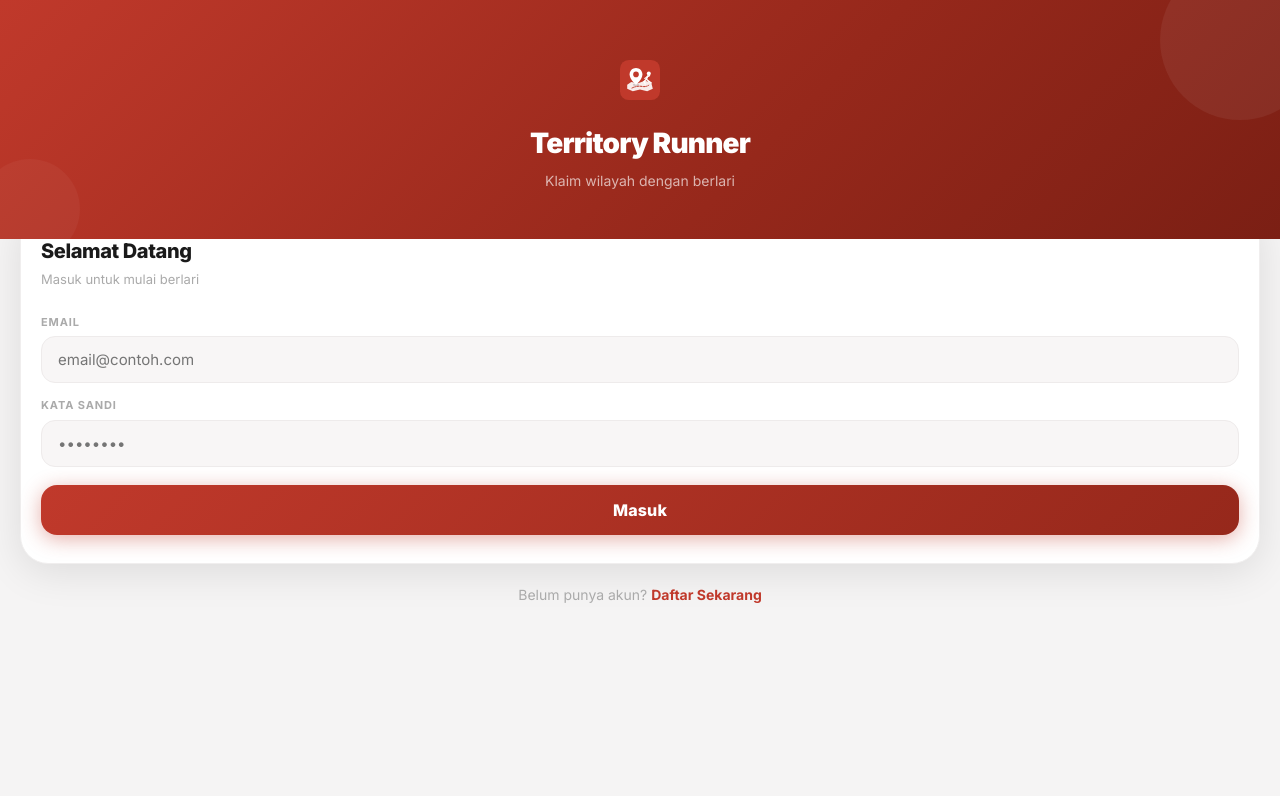
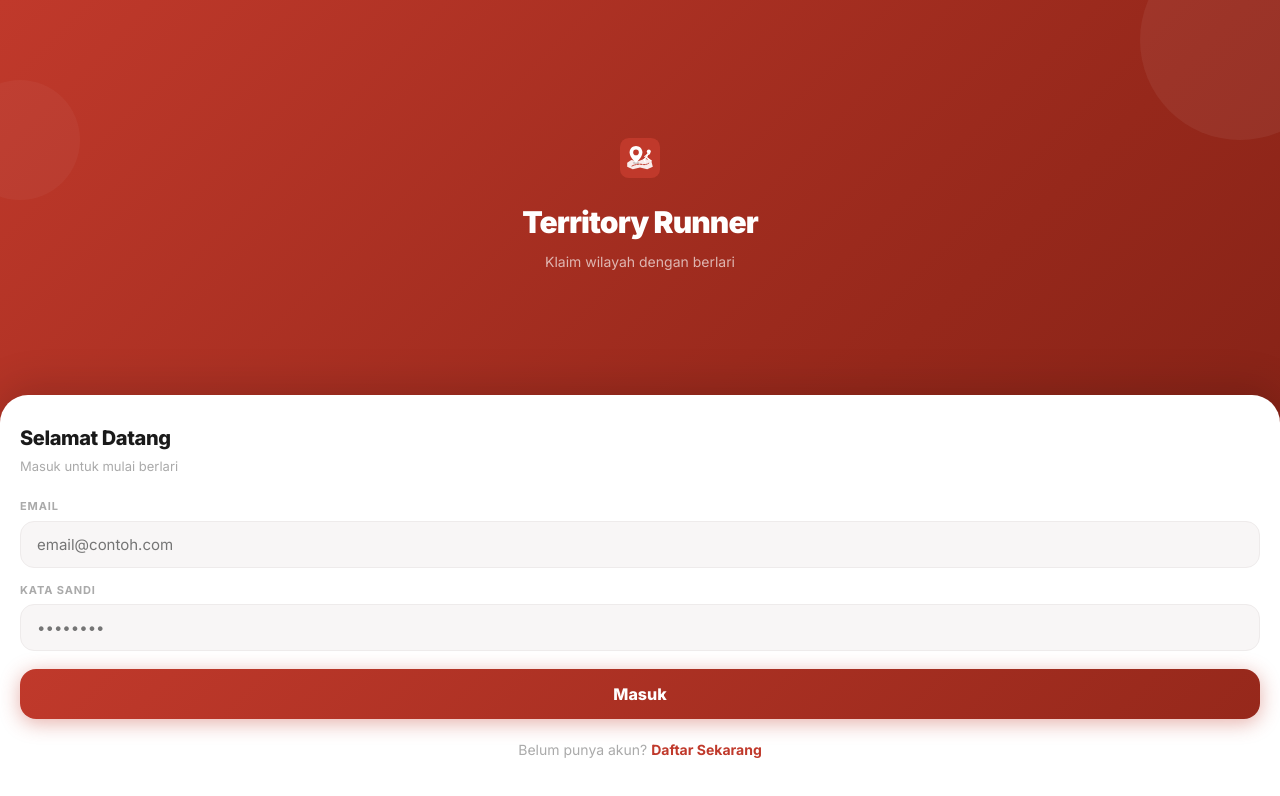
Before and after one commit to ihyaabrar/Territory-Jogger, a React (Vite) app: page / in a window 1280 px wide. Shown: the top 796 px of the page. Built offline with nearby package versions, Linux system fonts and the light colour scheme; the HTML template or start-up script is replaced by a standard one.

Commit message:
fix(auth): redesign full-screen — hero merah + form card borderRadius atas saja

```diff
--- a/src/components/auth/LoginForm.tsx
+++ b/src/components/auth/LoginForm.tsx
@@ -24,32 +24,34 @@ export function LoginForm({ onSuccess, onSwitchToRegister }: LoginFormProps) {
   }
 
   return (
-    <div style={{ minHeight: '100dvh', background: '#F5F4F4', display: 'flex', flexDirection: 'column' }}>
+    <div style={{
+      minHeight: '100dvh',
+      background: 'linear-gradient(135deg, #C0392B 0%, #96281B 60%, #7B1F14 100%)',
+      display: 'flex', flexDirection: 'column',
+    }}>
+      {/* Decorative circles */}
+      <div style={{ position: 'fixed', top: -60, right: -60, width: 200, height: 200, borderRadius: '50%', background: 'rgba(255,255,255,0.06)', pointerEvents: 'none' }} />
+      <div style={{ position: 'fixed', top: 80, left: -40, width: 120, height: 120, borderRadius: '50%', background: 'rgba(255,255,255,0.04)', pointerEvents: 'none' }} />
 
-      {/* Gradient top section */}
-      <div style={{
-        background: 'linear-gradient(135deg, #C0392B 0%, #96281B 60%, #7B1F14 100%)',
-        padding: '60px 24px 48px', display: 'flex', flexDirection: 'column', alignItems: 'center',
-        position: 'relative', overflow: 'hidden',
-      }}>
-        {/* Decorative circles — behind content */}
-        <div style={{ position: 'absolute', top: -40, right: -40, width: 160, height: 160, borderRadius: '50%', background: 'rgba(255,255,255,0.06)', pointerEvents: 'none' }} />
-        <div style={{ position: 'absolute', bottom: -20, left: -20, width: 100, height: 100, borderRadius: '50%', background: 'rgba(255,255,255,0.04)', pointerEvents: 'none' }} />
-        {/* Content */}
-        <div style={{ position: 'relative', zIndex: 1, display: 'flex', flexDirection: 'column', alignItems: 'center' }}>
+      {/* Hero */}
+      <div style={{ flex: 1, display: 'flex', flexDirection: 'column', alignItems: 'center', justifyContent: 'center', padding: '48px 24px 32px', position: 'relative', zIndex: 1 }}>
         <div style={{ marginBottom: 16 }}>
           <Logo size="md" variant="icon" />
         </div>
-          <h1 style={{ fontSize: 28, fontWeight: 900, color: '#fff', margin: '0 0 6px', letterSpacing: '-0.03em', textAlign: 'center' }}>Territory Runner</h1>
+        <h1 style={{ fontSize: 30, fontWeight: 900, color: '#fff', margin: '0 0 6px', letterSpacing: '-0.03em', textAlign: 'center' }}>Territory Runner</h1>
         <p style={{ fontSize: 14, color: 'rgba(255,255,255,0.65)', margin: 0, textAlign: 'center' }}>Klaim wilayah dengan berlari</p>
       </div>
-      </div>
 
-      {/* Form card — naik lebih tinggi untuk menutupi gradient */}
-      <div style={{ flex: 1, padding: '0 20px 32px', marginTop: -32 }}>
-        <div style={{ background: '#fff', borderRadius: 28, padding: '28px 20px', boxShadow: '0 8px 40px rgba(0,0,0,0.10)', border: '1px solid #F0EEEE' }}>
+      {/* Form card — menyambung ke bawah */}
+      <div style={{
+        background: '#fff',
+        borderRadius: '28px 28px 0 0',
+        padding: '28px 20px 40px',
+        boxShadow: '0 -8px 40px rgba(0,0,0,0.15)',
+        position: 'relative', zIndex: 1,
+      }}>
         <h2 style={{ fontSize: 20, fontWeight: 800, color: '#1A1A1A', margin: '0 0 4px', letterSpacing: '-0.02em' }}>Selamat Datang</h2>
-          <p style={{ fontSize: 13, color: '#AAA', margin: '0 0 24px' }}>Masuk untuk mulai berlari</p>
+        <p style={{ fontSize: 13, color: '#AAA', margin: '0 0 22px' }}>Masuk untuk mulai berlari</p>
 
         {error && (
           <div style={{ padding: '10px 14px', background: '#FDECEA', border: '1px solid #F5B7B1', borderRadius: 12, color: '#C0392B', fontSize: 13, marginBottom: 16, fontWeight: 600, display: 'flex', alignItems: 'center', gap: 8 }}>
@@ -84,7 +86,7 @@ export function LoginForm({ onSuccess, onSwitchToRegister }: LoginFormProps) {
               color: '#fff', border: 'none', borderRadius: 16,
               fontSize: 16, fontWeight: 800, cursor: loading ? 'not-allowed' : 'pointer',
               boxShadow: loading ? 'none' : '0 4px 20px rgba(192,57,43,0.4)',
-                letterSpacing: '0.01em', transition: 'all 0.2s',
+              transition: 'all 0.2s',
             }}>
             {loading ? (
               <span style={{ display: 'flex', alignItems: 'center', justifyContent: 'center', gap: 8 }}>
@@ -94,7 +96,6 @@ export function LoginForm({ onSuccess, onSwitchToRegister }: LoginFormProps) {
             ) : 'Masuk'}
           </button>
         </form>
-        </div>
 
         {onSwitchToRegister && (
           <p style={{ marginTop: 20, fontSize: 14, color: '#AAA', textAlign: 'center' }}>
--- a/src/components/auth/RegisterForm.tsx
+++ b/src/components/auth/RegisterForm.tsx
@@ -44,31 +44,33 @@ export function RegisterForm({ onSuccess, onSwitchToLogin }: RegisterFormProps)
   }
 
   return (
-    <div style={{ minHeight: '100dvh', background: '#F5F4F4', display: 'flex', flexDirection: 'column' }}>
+    <div style={{
+      minHeight: '100dvh',
+      background: 'linear-gradient(135deg, #C0392B 0%, #96281B 60%, #7B1F14 100%)',
+      display: 'flex', flexDirection: 'column',
+    }}>
+      {/* Decorative circles */}
+      <div style={{ position: 'fixed', top: -60, right: -60, width: 200, height: 200, borderRadius: '50%', background: 'rgba(255,255,255,0.06)', pointerEvents: 'none' }} />
+      <div style={{ position: 'fixed', top: 80, left: -40, width: 120, height: 120, borderRadius: '50%', background: 'rgba(255,255,255,0.04)', pointerEvents: 'none' }} />
 
-      {/* Gradient top */}
-      <div style={{
-        background: 'linear-gradient(135deg, #C0392B 0%, #96281B 60%, #7B1F14 100%)',
-        padding: '52px 24px 40px', display: 'flex', flexDirection: 'column', alignItems: 'center',
-        position: 'relative', overflow: 'hidden',
-      }}>
-        {/* Decorative circles — behind content */}
-        <div style={{ position: 'absolute', top: -40, right: -40, width: 160, height: 160, borderRadius: '50%', background: 'rgba(255,255,255,0.06)', pointerEvents: 'none' }} />
-        <div style={{ position: 'absolute', bottom: -20, left: -20, width: 90, height: 90, borderRadius: '50%', background: 'rgba(255,255,255,0.04)', pointerEvents: 'none' }} />
-        {/* Content — z-index above circles */}
-        <div style={{ position: 'relative', zIndex: 1, display: 'flex', flexDirection: 'column', alignItems: 'center' }}>
+      {/* Hero */}
+      <div style={{ flex: 1, display: 'flex', flexDirection: 'column', alignItems: 'center', justifyContent: 'center', padding: '40px 24px 28px', position: 'relative', zIndex: 1 }}>
         <div style={{ marginBottom: 14 }}>
           <Logo size="sm" variant="icon" />
         </div>
-          <h1 style={{ fontSize: 24, fontWeight: 900, color: '#fff', margin: '0 0 4px', letterSpacing: '-0.03em', textAlign: 'center' }}>Buat Akun</h1>
+        <h1 style={{ fontSize: 26, fontWeight: 900, color: '#fff', margin: '0 0 4px', letterSpacing: '-0.03em', textAlign: 'center' }}>Buat Akun</h1>
         <p style={{ fontSize: 13, color: 'rgba(255,255,255,0.65)', margin: 0, textAlign: 'center' }}>Bergabung dan mulai klaim wilayah</p>
       </div>
-      </div>
 
-      {/* Form card — naik lebih tinggi untuk menutupi gradient */}
-      <div style={{ flex: 1, padding: '0 20px 32px', marginTop: -32, overflowY: 'auto' }}>
-        <div style={{ background: '#fff', borderRadius: 28, padding: '28px 20px', boxShadow: '0 8px 40px rgba(0,0,0,0.10)', border: '1px solid #F0EEEE' }}>
-
+      {/* Form card — menyambung ke bawah */}
+      <div style={{
+        background: '#fff',
+        borderRadius: '28px 28px 0 0',
+        padding: '24px 20px 40px',
+        boxShadow: '0 -8px 40px rgba(0,0,0,0.15)',
+        position: 'relative', zIndex: 1,
+        overflowY: 'auto',
+      }}>
         {success ? (
           <div style={{ textAlign: 'center', padding: '20px 0' }}>
             <div style={{ width: 60, height: 60, borderRadius: '50%', background: 'linear-gradient(135deg, #FDECEA 0%, #FAD7D3 100%)', display: 'flex', alignItems: 'center', justifyContent: 'center', margin: '0 auto 14px' }}>
@@ -87,7 +89,6 @@ export function RegisterForm({ onSuccess, onSwitchToLogin }: RegisterFormProps)
                 {error}
               </div>
             )}
-
             <form onSubmit={handleSubmit} noValidate style={{ display: 'flex', flexDirection: 'column', gap: 12 }}>
               <div>
                 <label style={{ fontSize: 11, fontWeight: 700, color: '#AAA', letterSpacing: '0.08em', textTransform: 'uppercase', display: 'block', marginBottom: 6 }}>Username</label>
@@ -132,10 +133,9 @@ export function RegisterForm({ onSuccess, onSwitchToLogin }: RegisterFormProps)
             </form>
           </>
         )}
-        </div>
 
         {onSwitchToLogin && !success && (
-          <p style={{ marginTop: 20, fontSize: 14, color: '#AAA', textAlign: 'center' }}>
+          <p style={{ marginTop: 18, fontSize: 14, color: '#AAA', textAlign: 'center' }}>
             Sudah punya akun?{' '}
             <button type="button" onClick={onSwitchToLogin}
               style={{ background: 'none', border: 'none', color: '#C0392B', fontWeight: 700, cursor: 'pointer', fontSize: 14 }}>
```
Also changed, not shown: 1 other file (tests, documents, lock files or other folders). Lines whose indentation alone changed are shown as unchanged.
